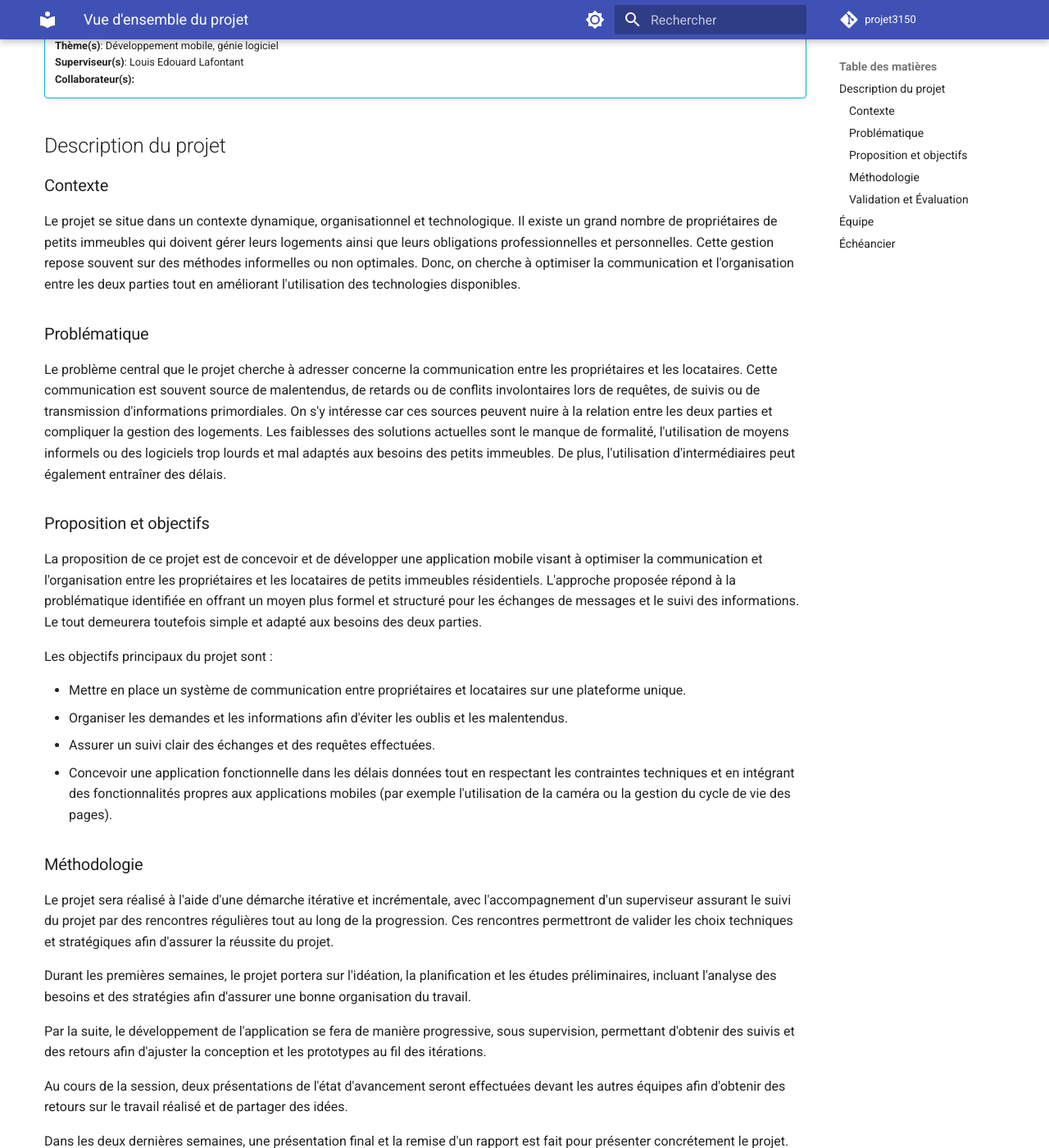
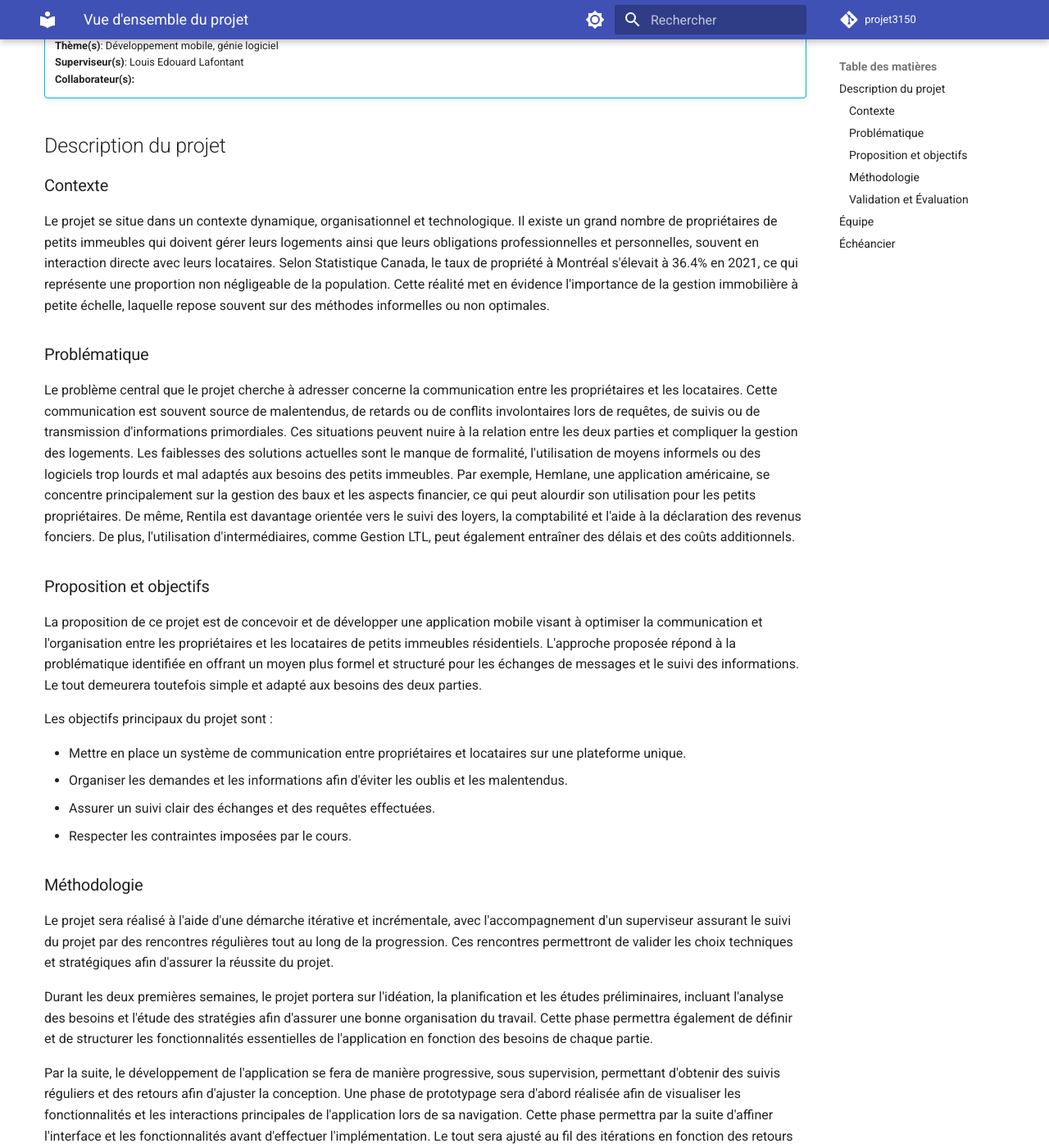
Before and after one commit to sixlandr2/projet3150, an MkDocs documentation site: the page built from docs/index.md, in a window 1280 px wide and 1400 px high, scrolled down 273 px. Shown: the whole window at 82% size. Built offline with MkDocs 1.6.1 and Material for MkDocs 9.7.7, drawn with Linux system fonts in a browser that asks for light colours; comment, search, counter and statistics services are not loaded; some of the changed text lies outside the part shown.

Commit message:
descriptioprojet v1 avant remise

```diff
--- a/docs/index.md
+++ b/docs/index.md
@@ -26,13 +26,13 @@ title: Vue d'ensemble du projet
 ### Contexte
 
 <!-- > Présentez le contexte général dans lequel s’inscrit votre projet (social, organisationnel, technologique, éducatif, environnemental, etc.).-->
-Le projet se situe dans un contexte dynamique, organisationnel et technologique. Il existe un grand nombre de propriétaires de petits immeubles qui doivent gérer leurs logements ainsi que leurs obligations professionnelles et personnelles. Cette gestion repose souvent sur des méthodes informelles ou non optimales. Donc, on cherche à optimiser la communication et l'organisation entre les deux parties tout en améliorant l'utilisation des technologies disponibles.
+Le projet se situe dans un contexte dynamique, organisationnel et technologique. Il existe un grand nombre de propriétaires de petits immeubles qui doivent gérer leurs logements ainsi que leurs obligations professionnelles et personnelles, souvent en interaction directe avec leurs locataires. Selon Statistique Canada, le taux de propriété à Montréal s'élevait à 36.4% en 2021, ce qui représente une proportion non négligeable de la population. Cette réalité met en évidence l'importance de la gestion immobilière à petite échelle, laquelle repose souvent sur des méthodes informelles ou non optimales.
 
 ### Problématique
 <!--
 > Décrivez le problème central ou la question de recherche que votre projet cherche à adresser, pourquoi s'y intéresser et les faiblesses des solutions actuelles.
 > Le problème doit pouvoir être compris indépendamment de la solution envisagée. -->
-Le problème central que le projet cherche à adresser concerne la communication entre les propriétaires et les locataires. Cette communication est souvent source de malentendus, de retards ou de conflits involontaires lors de requêtes, de suivis ou de transmission d'informations primordiales. On s'y intéresse car ces sources peuvent nuire à la relation entre les deux parties et compliquer la gestion des logements. Les faiblesses des solutions actuelles sont le manque de formalité, l'utilisation de moyens informels ou des logiciels trop lourds et mal adaptés aux besoins des petits immeubles. De plus, l'utilisation d'intermédiaires peut également entraîner des délais.
+Le problème central que le projet cherche à adresser concerne la communication entre les propriétaires et les locataires. Cette communication est souvent source de malentendus, de retards ou de conflits involontaires lors de requêtes, de suivis ou de transmission d'informations primordiales. Ces situations peuvent nuire à la relation entre les deux parties et compliquer la gestion des logements. Les faiblesses des solutions actuelles sont le manque de formalité, l'utilisation de moyens informels ou des logiciels trop lourds et mal adaptés aux besoins des petits immeubles. Par exemple, Hemlane, une application américaine, se concentre principalement sur la gestion des baux et les aspects financier, ce qui peut alourdir son utilisation pour les petits propriétaires. De même, Rentila est davantage orientée vers le suivi des loyers, la comptabilité et l'aide à la déclaration des revenus fonciers. De plus, l'utilisation d'intermédiaires, comme Gestion LTL, peut également entraîner des délais et des coûts additionnels.
 
 ### Proposition et objectifs
 <!--
@@ -45,19 +45,21 @@ Les objectifs principaux du projet sont :
 - Mettre en place un système de communication entre propriétaires et locataires sur une plateforme unique.
 - Organiser les demandes et les informations afin d'éviter les oublis et les malentendus.
 - Assurer un suivi clair des échanges et des requêtes effectuées.
-- Concevoir une application fonctionnelle dans les délais données tout en respectant les contraintes techniques et en intégrant des fonctionnalités propres aux applications mobiles (par exemple l'utilisation de la caméra ou la gestion du cycle de vie des pages).
+- Respecter les contraintes imposées par le cours.
 ### Méthodologie
 <!--
 > Expliquez comment vous comptez aborder le projet : démarche générale, grandes étapes prévues, itérations, types de validations envisagées. -->
 Le projet sera réalisé à l'aide d'une démarche itérative et incrémentale, avec l'accompagnement d'un superviseur assurant le suivi du projet par des rencontres régulières tout au long de la progression. Ces rencontres permettront de valider les choix techniques et stratégiques afin d'assurer la réussite du projet.
 
-Durant les premières semaines, le projet portera sur l'idéation, la planification et les études préliminaires, incluant l'analyse des besoins et des stratégies afin d'assurer une bonne organisation du travail.
+Durant les deux premières semaines, le projet portera sur l'idéation, la planification et les études préliminaires, incluant l'analyse des besoins et l'étude des stratégies afin d'assurer une bonne organisation du travail. Cette phase permettra également de définir et de structurer les fonctionnalités essentielles de l'application en fonction des besoins de chaque partie.
 
-Par la suite, le développement de l'application se fera de manière progressive, sous supervision, permettant d'obtenir des suivis et des retours afin d'ajuster la conception et les prototypes au fil des itérations.
+Par la suite, le développement de l'application se fera de manière progressive, sous supervision, permettant d'obtenir des suivis réguliers et des retours afin d'ajuster la conception. Une phase de prototypage sera d'abord réalisée afin de visualiser les fonctionnalités et les interactions principales de l'application lors de sa navigation. Cette phase permettra par la suite d'affiner l'interface et les fonctionnalités avant d'effectuer l'implémentation. Le tout sera ajusté au fil des itérations en fonction des retours obtenus.
 
 Au cours de la session, deux présentations de l'état d'avancement seront effectuées devant les autres équipes afin d'obtenir des retours sur le travail réalisé et de partager des idées.
 
-Dans les deux dernières semaines, une présentation final et la remise d'un rapport est fait pour présenter concrétement le projet.
+Une semaine sera réservée à l'évaluation de l'application développée afin de valider son fonctionnement et la cohérence des interactions.
+
+Dans les deux dernières semaines, une présentation finale et la remise d'un rapport seront effectuées pour présenter concrètement le projet.
 ### Validation et Évaluation
 <!--
 > Indiquez comment vous évaluerez que votre solution répond aux objectifs du projet (ex. scénarios d’usage, tests, retours utilisateurs, indicateurs qualitatifs ou quantitatifs). -->
```
Also changed, not shown: other parts of docs/index.md (+1 -1 lines), docs/rapport/references.md (+8 -0 lines).
